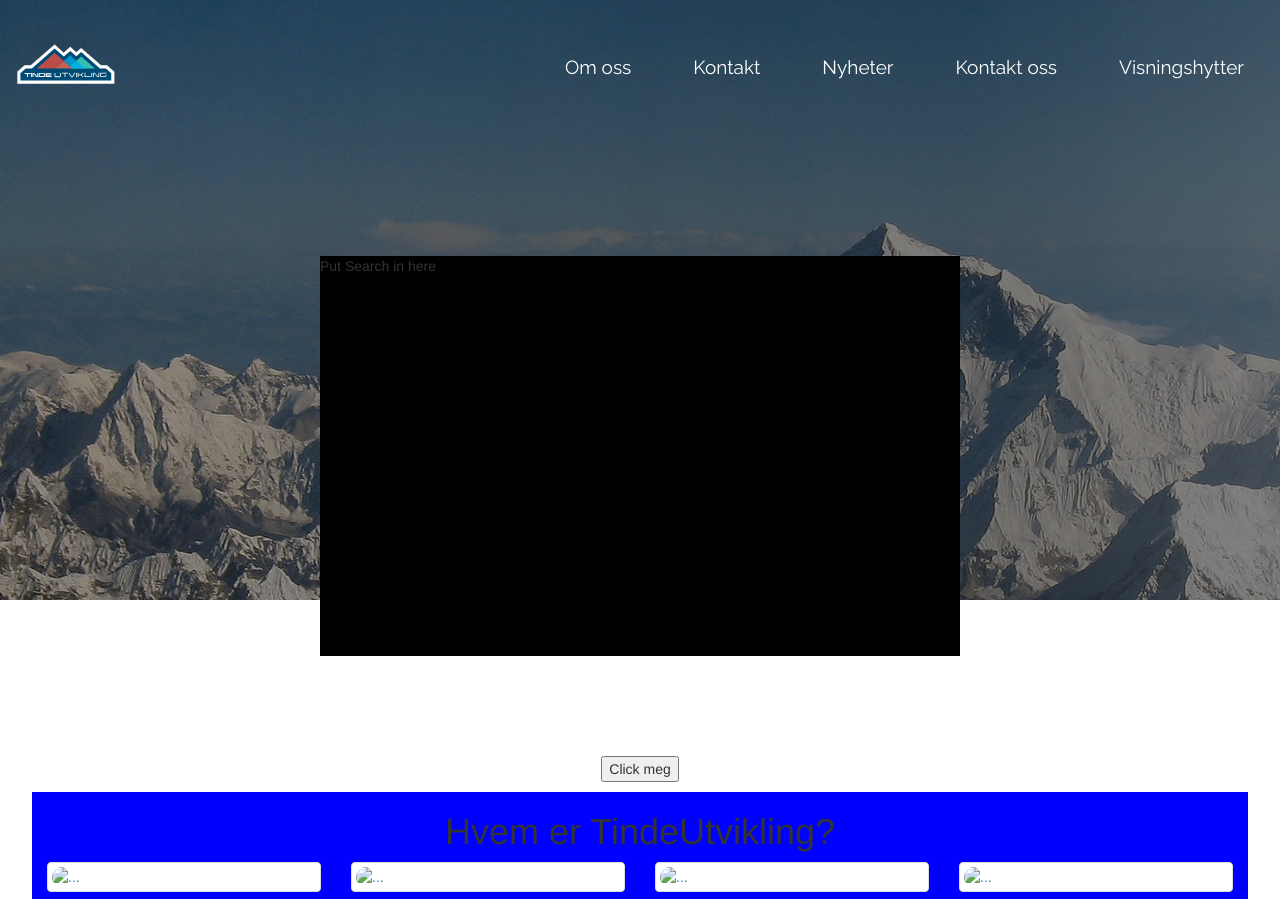
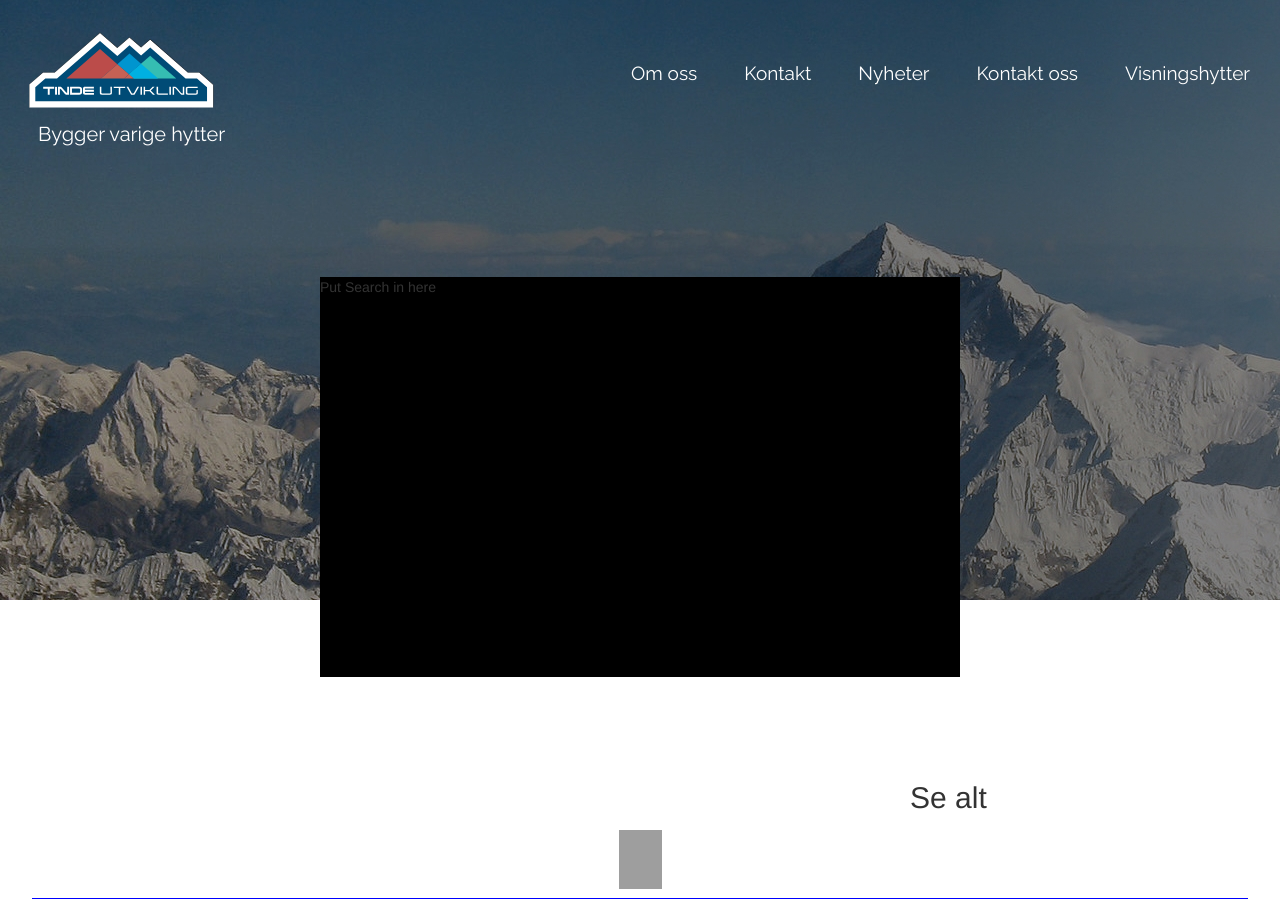
Before and after one commit to Universalben/VersaTechReal, a PHP site: page /Html/index.html in a window 1280 px wide. Shown: the top 899 px of the page. Run offline with PHP 8.4, Linux system fonts and the light colour scheme; some libraries are stand-ins or nearby versions; grey boxes are pictures that could not be loaded.

Commit message:
scss/index
Navbar: bytt plassering bittelitt.
Logo: byttet plassering.
Paragraf til button.
Button layout: plassering, img srcs på begge knappene.

```diff
--- a/Html/index.html
+++ b/Html/index.html
@@ -31,6 +31,9 @@
                 <li class="menuitem"><a href="#about">Om oss</a></li>
             </ul>
         </nav>
+        <div class="tagline">
+            <p>Bygger varige hytter</p>
+        </div>
         <div class="search">
             <div class="container size black">
                 <div class="row">
@@ -38,8 +41,11 @@
                 </div>
             </div>
         </div>
-    <div class="container text-center">
-<button>Click meg</button>
+    <div class="buttonmoretxt">
+        <p>Se alt</p>
+    </div>
+    <div class="container text-center showbutton">
+        <button><img src="http://icons.iconarchive.com/icons/iconsmind/outline/48/Arrow-Down-icon.png"></button>
     </div>
     <script>
     document.querySelector("button").addEventListener("click", function(){
@@ -104,7 +110,7 @@
     </div>    </div>
 </footer>
     <div>
-    <button class="ShowLess">Show less</button></div>
+    <button class="ShowLess"><img src= "http://icons.iconarchive.com/icons/iconsmind/outline/48/Arrow-Up-icon.png"></button></div>
        </div>
             <script>
     document.querySelector(".ShowLess").addEventListener("click", function(){
--- a/Style/Css/Main.css
+++ b/Style/Css/Main.css
@@ -1 +1 @@
-@import url("https://fonts.googleapis.com/css?family=Raleway");ul{list-style-type:none;text-decoration:none;margin:0;padding:0;overflow:hidden}li{float:left}li a{display:block;color:white;text-align:center;padding:14px 16px;text-decoration:none}li a:hover{color:white}li a:focus{color:white;outline:none}.logoimg{height:100px;width:100px}.menuitem{float:right;font-size:19px;font-family:'Raleway', sans-serif;margin-top:40px;margin-left:10px;margin-right:20px}.search{width:auto;height:500px}.backgroundimg{background-image:url(../Pics/headerM.jpg);width:100%;height:600px;z-index:1;position:absolute;background-repeat:no-repeat}.black{background-color:black}.blue{background-color:blue}.size{height:80%;width:50%;margin-top:10%}.minisize{width:75%;height:75%}.result{width:auto;height:500px}.semer{margin-top:-5%;margin-bottom:5%}.omoss{width:95%;height:auto;margin-top:10px}.omoss img{border-radius:50px}.footer{height:300px;margin-top:5px;bottom:0;width:100%;background-color:red;color:white;text-align:center}.hideable{display:none}.ShowLess{position:fixed;left:40%;bottom:0;height:10%;width:10%;background-color:green;color:white;text-align:center;display:none}
+@import url("https://fonts.googleapis.com/css?family=Raleway");ul{list-style-type:none;text-decoration:none;margin:0;padding:0;overflow:hidden}li{float:left}li a{display:block;color:white;text-align:center;padding:10px 7px;text-decoration:none}li a:hover{color:white}li a:focus{color:white;outline:none}.logoimg{height:80px;width:auto;margin-top:20px;margin-left:20px}.menuitem{float:right;font-size:19px;font-family:'Raleway', sans-serif;margin-top:50px;margin-left:10px;margin-right:23px}.search{width:auto;height:500px}.tagline{font-size:20px;color:white;font-family:'Raleway', sans-serif;margin-left:38px}.backgroundimg{background-image:url(../Pics/headerM.jpg);width:100%;height:600px;z-index:1;position:absolute;background-repeat:no-repeat}.black{background-color:black}.blue{background-color:blue}.size{height:80%;width:50%;margin-top:10%}.minisize{width:75%;height:75%}.result{width:auto;height:500px}.semer{margin-top:-5%;margin-bottom:5%}.omoss{width:95%;height:auto;margin-top:10px}.omoss img{border-radius:50px}.footer{height:300px;margin-top:5px;bottom:0;width:100%;background-color:red;color:white;text-align:center}.hideable{display:none}.ShowLess{position:fixed;left:45%;bottom:0;height:10%;width:10%;background-color:lightgrey;text-align:center;display:none;border-radius:50px}.showbutton button{height:55px;width:55px;border:none;border-radius:50px;background-color:white}.showbutton button img{display:block;height:59px;width:43px}.buttonmoretxt{font-size:30px;margin-left:910px}
--- a/Style/Sass/Main.scss
+++ b/Style/Sass/Main.scss
@@ -3,6 +3,8 @@ Author: Beniamin Kwiek
 Description: Css
 Version: 0.0.1
 */
+
+/*imported font*/
 @import url('https://fonts.googleapis.com/css?family=Raleway');
 
 ul {
@@ -11,8 +13,6 @@ ul {
     margin: 0;
     padding: 0;
     overflow: hidden;
-
-
 }
 
 li {
@@ -21,25 +21,28 @@ li {
 
 li a {
     display: block;
-  color: white;
+    color: white;
     text-align: center;
-    padding: 14px 16px;
+    padding: 10px 7px;
     text-decoration: none;
 }
 
 /* Change the link color to #111 (black) on hover */
 li a:hover {
+    color: white;
+}
 
-    color: white;
-
-}
+/* Keep the text white after click */
 li a:focus {
-  color:white;
+   color:white;
    outline: none;
 }
+
 .logoimg{
-    height:100px;
-    width:100px;
+    height:80px;
+    width:auto;
+    margin-top: 20px;
+    margin-left: 20px;
 }
 .menuitem {
     float:right;
@@ -47,16 +50,21 @@ li a:focus {
      font-size: 19px;
   font-family: 'Raleway', sans-serif;
 
-  margin-top: 40px;
+  margin-top: 50px;
   margin-left: 10px;
-   margin-right: 20px;
+   margin-right: 23px;
 }
 .search{
     width:auto;
     height:500px;
-
 }
 
+.tagline {
+    font-size: 20px;
+    color: white;
+    font-family: 'Raleway', sans-serif;
+    margin-left: 38px;
+}
 
 .backgroundimg{
 background-image:url(../Pics/headerM.jpg);
@@ -117,15 +125,31 @@ border-radius:50px;
 .hideable{
     display:none;
 }
+
 .ShowLess{
     position: fixed;
-    left: 40%;
+    left: 45%;
     bottom: 0;
-height:10%;
+    height:10%;
     width: 10%;
-    background-color: green;
-    color: white;
+    background-color: lightgrey;
     text-align: center;
     display:none;
-
+    border-radius: 50px;
 }
+.showbutton button {
+    height: 55px;
+    width: 55px;
+    border: none;
+    border-radius: 50px;
+    background-color: white;
+}
+.showbutton button img {
+    display: block;
+    height: 59px;
+    width: 43px;
+}
+.buttonmoretxt {
+    font-size: 30px;
+    margin-left: 910px;
+}
```
Lines whose indentation alone changed are shown as unchanged.
